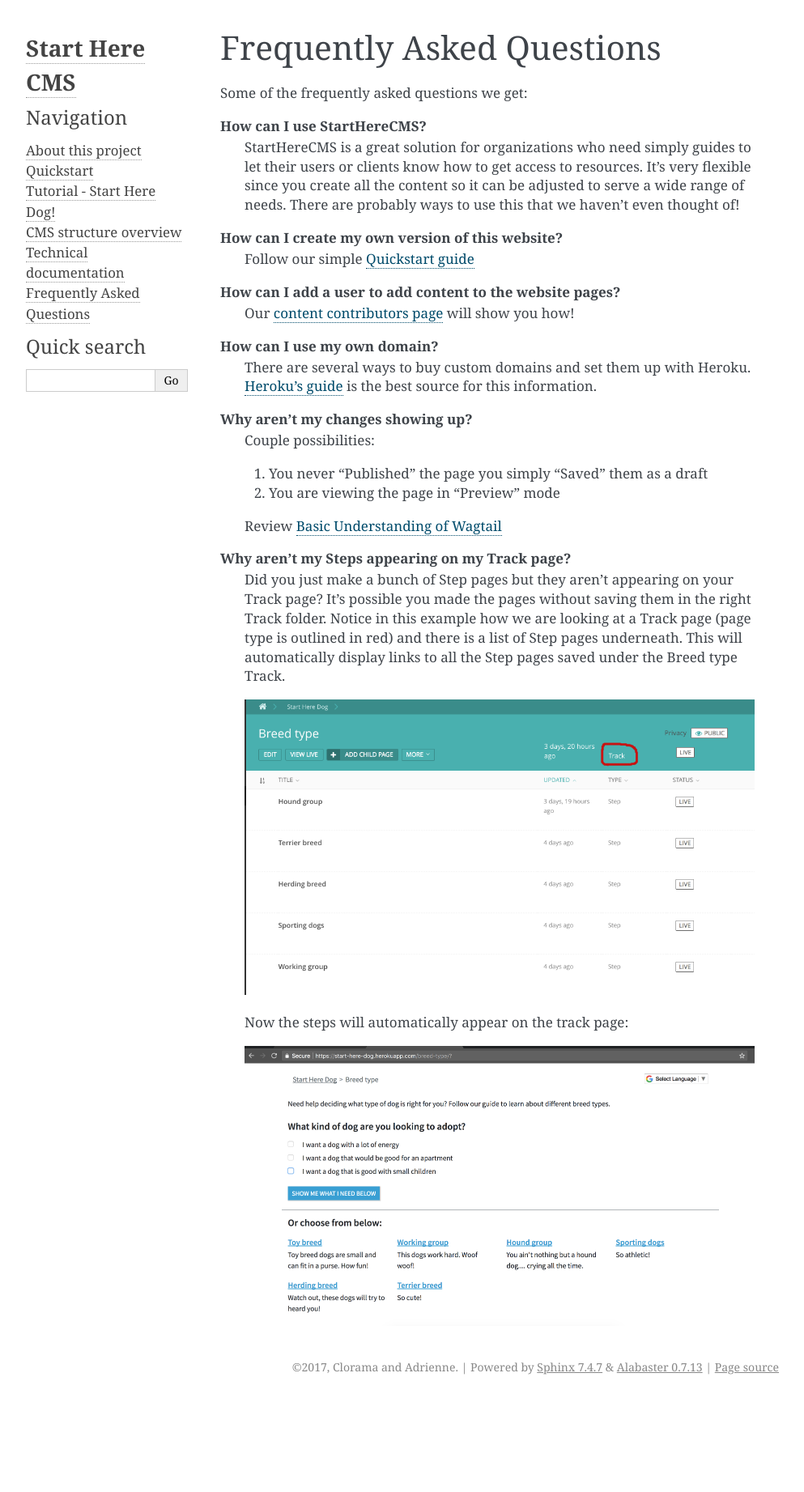
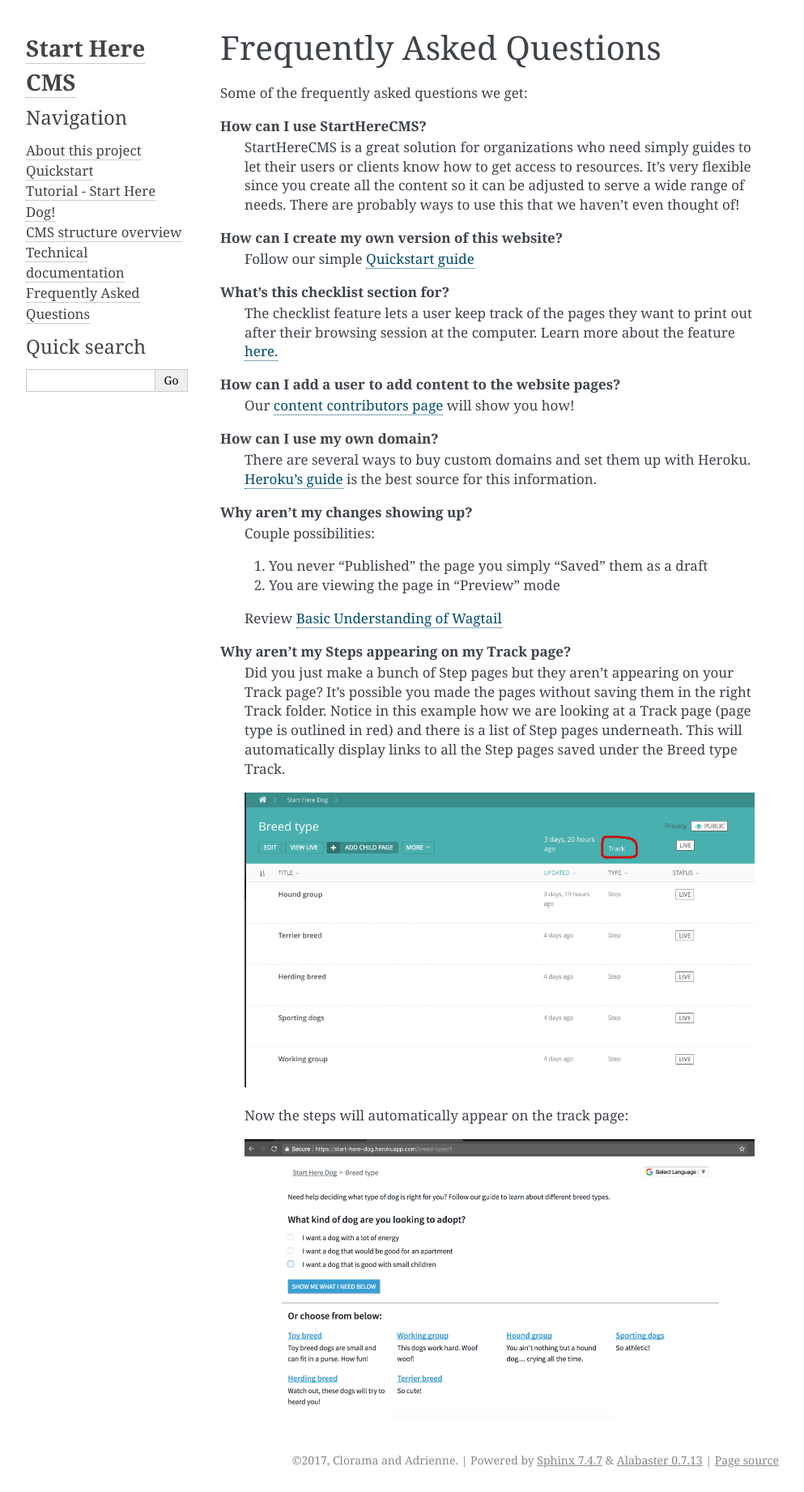
Before and after one commit to mark-meyer/startherecms, a Sphinx documentation site: the page built from docs/faq.rst, in a window 1280 px wide. Shown: the whole page at 81% size, without its empty margins (148-1141 px from the left). Built offline with Sphinx 7.4.7, drawn with Linux system fonts in a browser that asks for light colours; before the commit the page ends 1728 px from its top, so only the background shows below that.

Commit message:
added faq about checklist

```diff
--- a/docs/faq.rst
+++ b/docs/faq.rst
@@ -11,6 +11,10 @@
 
 **How can I create my own version of this website?**
     Follow our simple :doc:`Quickstart guide <quickstart>`
+
+**What's this checklist section for?**
+    The checklist feature lets a user keep track of the pages they want to print out after their browsing session at
+    the computer. Learn more about the feature :ref:`here. <checklist>`
 
 **How can I add a user to add content to the website pages?**
     Our :doc:`content contributors page <tutorial/content_contributors>` will show you how!
@@ -27,7 +31,6 @@
 
     Review :doc:`Basic Understanding of Wagtail <tutorial/basic_understanding>`
 
-
 **Why aren't my Steps appearing on my Track page?**
     Did you just make a bunch of Step pages but they aren't appearing on your Track page? It's possible you made the
     pages without saving them in the right Track folder. Notice in this example how we are looking at a Track page
--- a/docs/tutorial/extra_step_features.rst
+++ b/docs/tutorial/extra_step_features.rst
@@ -73,6 +73,8 @@
     :align: center
     :alt: A Step page with a location on it
 
+.. _checklist:
+
 --------------------------
 Add checklist instructions
 --------------------------
```
